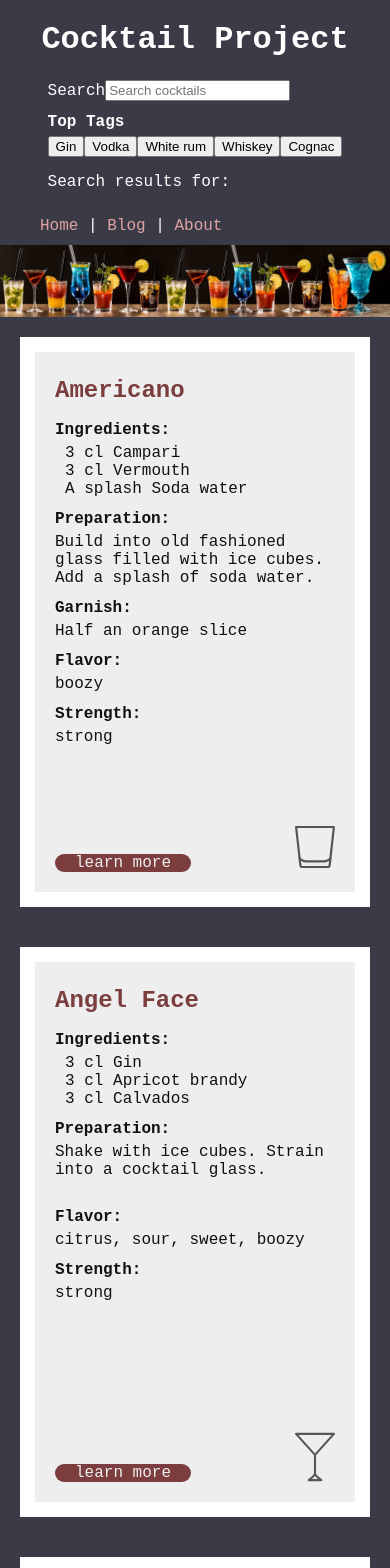
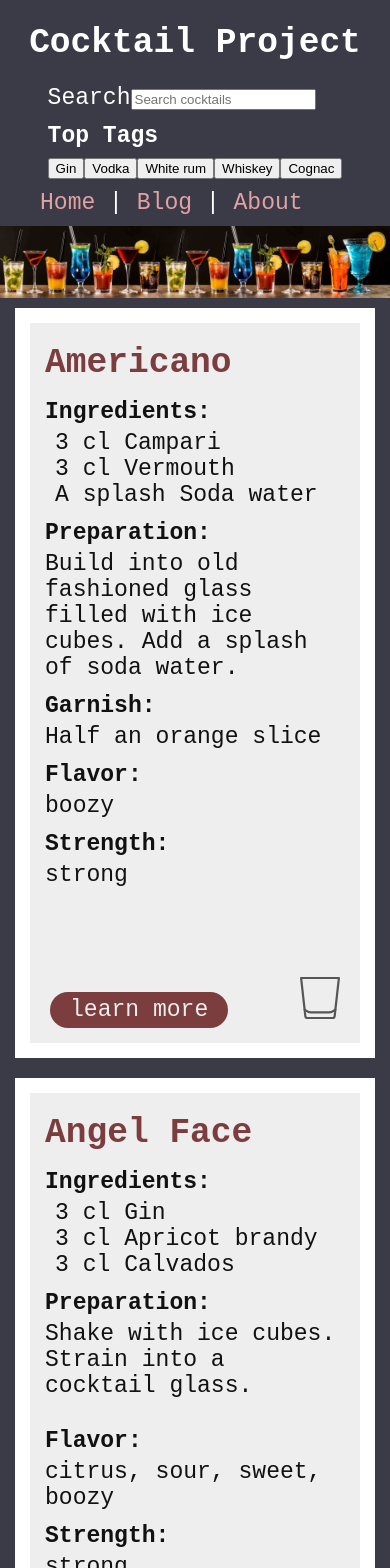
Before and after one commit to isabelchua/cocktail-project, a React (Vite) app: page / in a window 390 px wide. Shown: the top 1568 px of the page. Built offline with nearby package versions, Linux system fonts and the light colour scheme.

Commit message:
better mobile layout search term only appears when there is value

```diff
--- a/src/App.css
+++ b/src/App.css
@@ -5,6 +5,7 @@ html, body {
 	color:#fff;
 	background-color:#3A3B47 ;
 	font-family: 'Courier New', Courier, monospace;
+	font-size: 1.1rem;
 }
 
 .header {
@@ -53,7 +54,7 @@ h4 {
 }
 
 .card {
-	height: 500px;
+	height: 600px;
 	position: relative;
 	display: flex;
 	flex-direction: column;
@@ -120,17 +121,21 @@ small {
 	position:absolute;
 	bottom: 20px;
 	left: 20px;
-	background-color: #7b3d3d;
-	border-radius: 20px;
+
 }
 
 .learn-more a {
 	text-decoration: none;
 	color:#EEE;
-	padding: 10px 20px;
+	padding: 5px 20px;
+	background-color: #7b3d3d;
+	border-radius: 20px;
+	/* padding: 5px 5px; */
 }
 
-
+.learn-more a:hover {
+	background-color: #924d4d;
+}
 nav {
 	padding: 10px 40px;
 }
@@ -138,3 +143,19 @@ nav {
 nav a {
 	text-decoration: none;
 }
+
+@media only screen and (max-width: 600px) {
+	html, body {
+	font-size: 1.2rem;
+	}
+
+	h1 {
+		font-size: 1.8rem;
+	}
+
+	.card {
+		height: 690px;
+		margin: 10px;
+		padding: 15px;
+	}
+ }
--- a/src/components/Header.jsx
+++ b/src/components/Header.jsx
@@ -86,7 +86,7 @@ function Header({ onSearch }) {
 							{tag}
 						</button>
 					))}
-					<p>Search results for: {searchTerm}</p>
+					{searchTerm && <p>Search results for: {searchTerm}</p>}
 				</div>
 			</div>
 			<nav>
```
